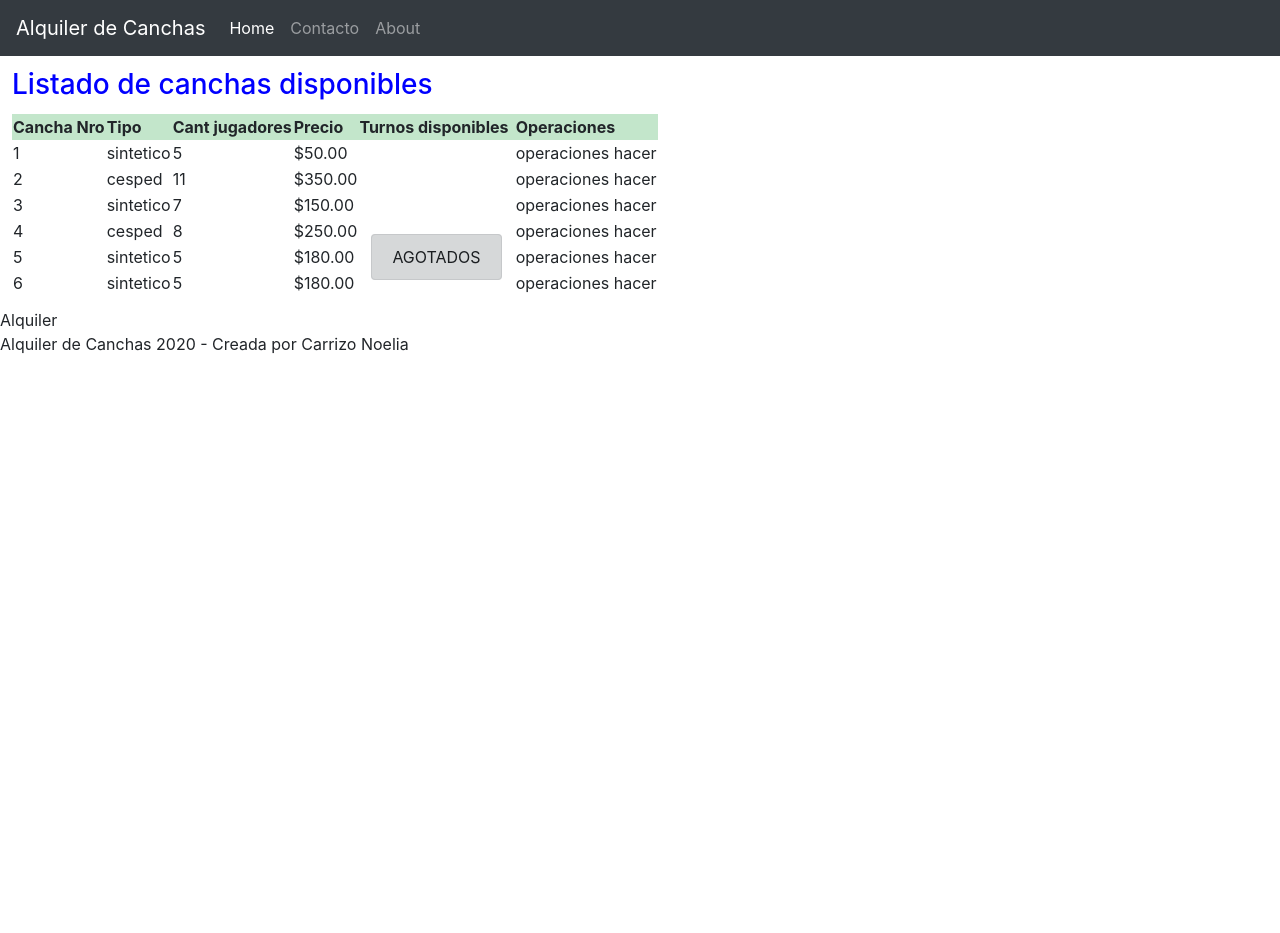
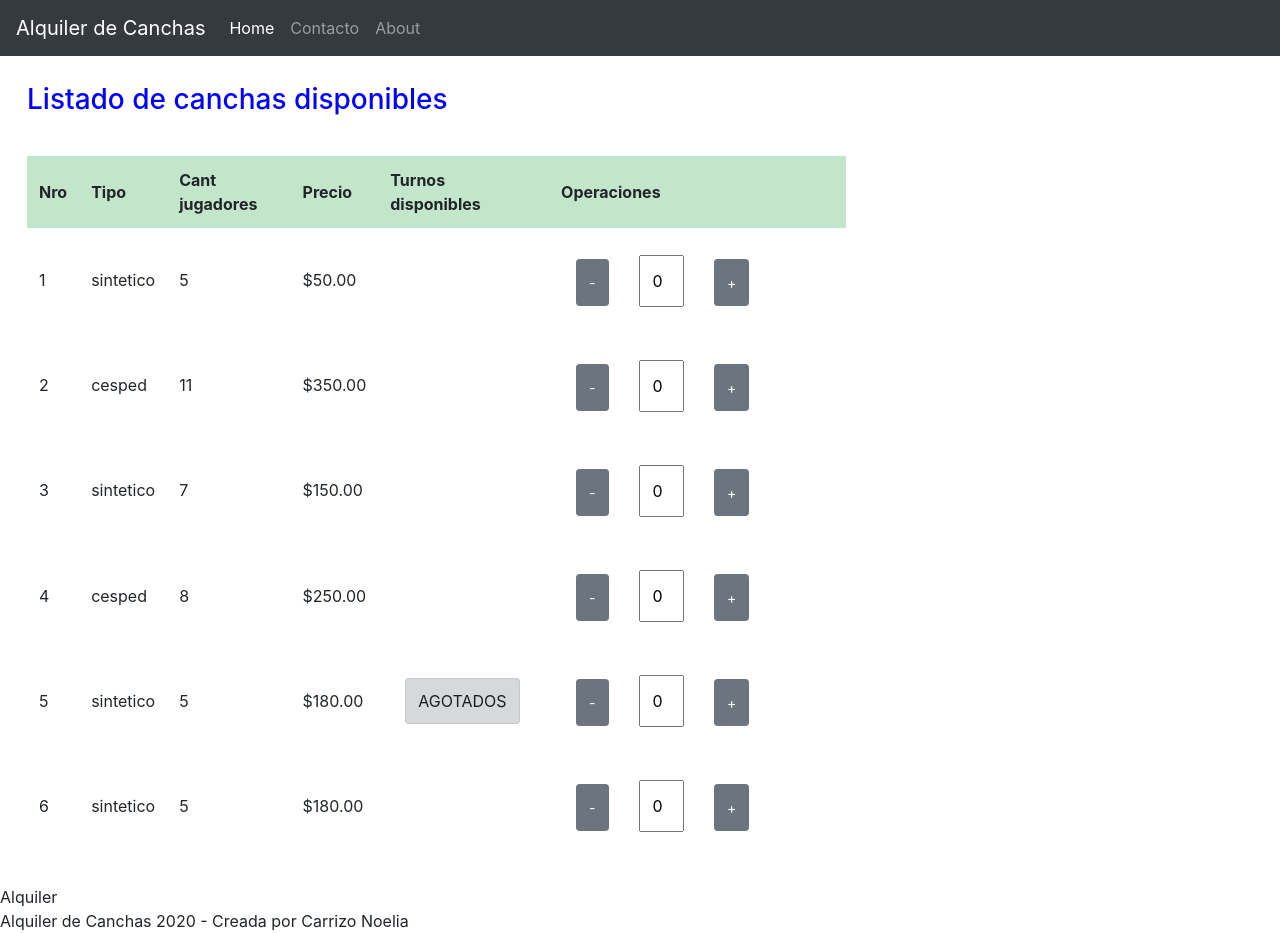
Before and after one commit to noelia2016/angular-alquiler-canchas, an Angular app: page / in a window 1280 px wide. Before the commit the page ends 800 px from the top, so only its background shows below. Built offline with nearby package versions, Linux system fonts and the light colour scheme.

Commit message:
agrego eventos y hago binding a cancha-list

```diff
--- a/src/app/app.module.ts
+++ b/src/app/app.module.ts
@@ -4,6 +4,8 @@ import { NgModule } from '@angular/core';
 import { AppRoutingModule } from './app-routing.module';
 import { AppComponent } from './app.component';
 import { CanchaListComponent } from './cancha-list/cancha-list.component';
+
+import { FormsModule } from '@angular/forms';
 
 @NgModule({
   declarations: [
@@ -12,7 +14,8 @@ import { CanchaListComponent } from './cancha-list/cancha-list.component';
   ],
   imports: [
     BrowserModule,
-    AppRoutingModule
+    AppRoutingModule,
+    FormsModule,
   ],
   providers: [],
   bootstrap: [AppComponent]
--- a/src/app/cancha-list/cancha-list.component.html
+++ b/src/app/cancha-list/cancha-list.component.html
@@ -1,8 +1,8 @@
 <h3>Listado de canchas disponibles</h3>
-<table class="table-responsive{-sm|-md|-lg|-xl}">
+<table class="table-responsive">
 	<thead class="table-success">
 		<tr>
-			<th scope="col">Cancha Nro </th>
+			<th scope="col">Nro </th>
 			<th scope="col">Tipo</th>
 			<th scope="col">Cant jugadores</th>
 			<th scope="col">Precio</th>
@@ -22,7 +22,11 @@
 			<!--span *ngIf="cancha.turnos_disponibles==0; then thenBlock else elseBlock"-->
 			<!--ng-template #thenBlock>TURNOS AGOTADOS</ng-template-->
 			<!--ng-template #elseBlock>{{cancha.turnos_disponibles}}</ng-template></span>-->
-			<td>operaciones hacer</td>
+			<td>
+				<button type="button" class="btn btn-secondary btn-sm" (click)="downTurnos(cacha)">-</button>
+				<input class="col-md-2 mb-1" type="text" [(ngModel)]="cancha.turnos_solicitados"/>
+				<button type="button" class="btn btn-secondary btn-sm" (click)="upTurnos(cacha)">+</button>
+			</td>
 	    </tr>
 	</tbody>
 </table>
--- a/src/app/cancha-list/cancha-list.component.scss
+++ b/src/app/cancha-list/cancha-list.component.scss
@@ -1,5 +1,6 @@
 * {
-	margin: 12px;
+	margin: 15px;
+	padding:12px;
 }
 
 
--- a/src/app/cancha-list/cancha-list.component.ts
+++ b/src/app/cancha-list/cancha-list.component.ts
@@ -16,6 +16,7 @@ export class CanchaListComponent implements OnInit {
     	"cant_jugadores": 5,
     	"precio": 50,
     	"turnos_disponibles": 5,
+      "turnos_solicitados": 0,
     },
 
     {
@@ -24,6 +25,7 @@ export class CanchaListComponent implements OnInit {
       "cant_jugadores": 11,
       "precio": 350,
       "turnos_disponibles": 1,
+      "turnos_solicitados": 0,
     },
 
     {
@@ -32,6 +34,7 @@ export class CanchaListComponent implements OnInit {
       "cant_jugadores": 7,
       "precio": 150,
       "turnos_disponibles": 2,
+      "turnos_solicitados": 0,
     },
 
     {
@@ -40,6 +43,7 @@ export class CanchaListComponent implements OnInit {
       "cant_jugadores": 8,
       "precio": 250,
       "turnos_disponibles": 5,
+      "turnos_solicitados": 0,
     },
 
     {
@@ -48,6 +52,7 @@ export class CanchaListComponent implements OnInit {
       "cant_jugadores": 5,
       "precio": 180,
       "turnos_disponibles": 0,
+      "turnos_solicitados": 0,
     },
 
     {
@@ -56,6 +61,7 @@ export class CanchaListComponent implements OnInit {
       "cant_jugadores": 5,
       "precio": 180,
       "turnos_disponibles": 7,
+      "turnos_solicitados": 0,
     },
 
 
@@ -64,6 +70,17 @@ export class CanchaListComponent implements OnInit {
   constructor() { }
 
   ngOnInit(): void {
+
+  }
+
+  downTurnos(cancha: Cancha): void {
+    if (cancha.turnos_solicitados > 0)
+      cancha.turnos_solicitados --;
+  }
+
+  upTurnos(cancha: Cancha): void {
+    if (cancha.turnos_solicitados < cancha.turnos_disponibles)
+      cancha.turnos_solicitados ++;
   }
 
 }
--- a/src/app/cancha-list/cancha.ts
+++ b/src/app/cancha-list/cancha.ts
@@ -1,7 +1,8 @@
 export interface Cancha {
 	nro: number;
-	tipo: string,
+	tipo: string;
 	cant_jugadores: number;
 	precio: number;
 	turnos_disponibles: number;
+	turnos_solicitados: number;
 }
```
